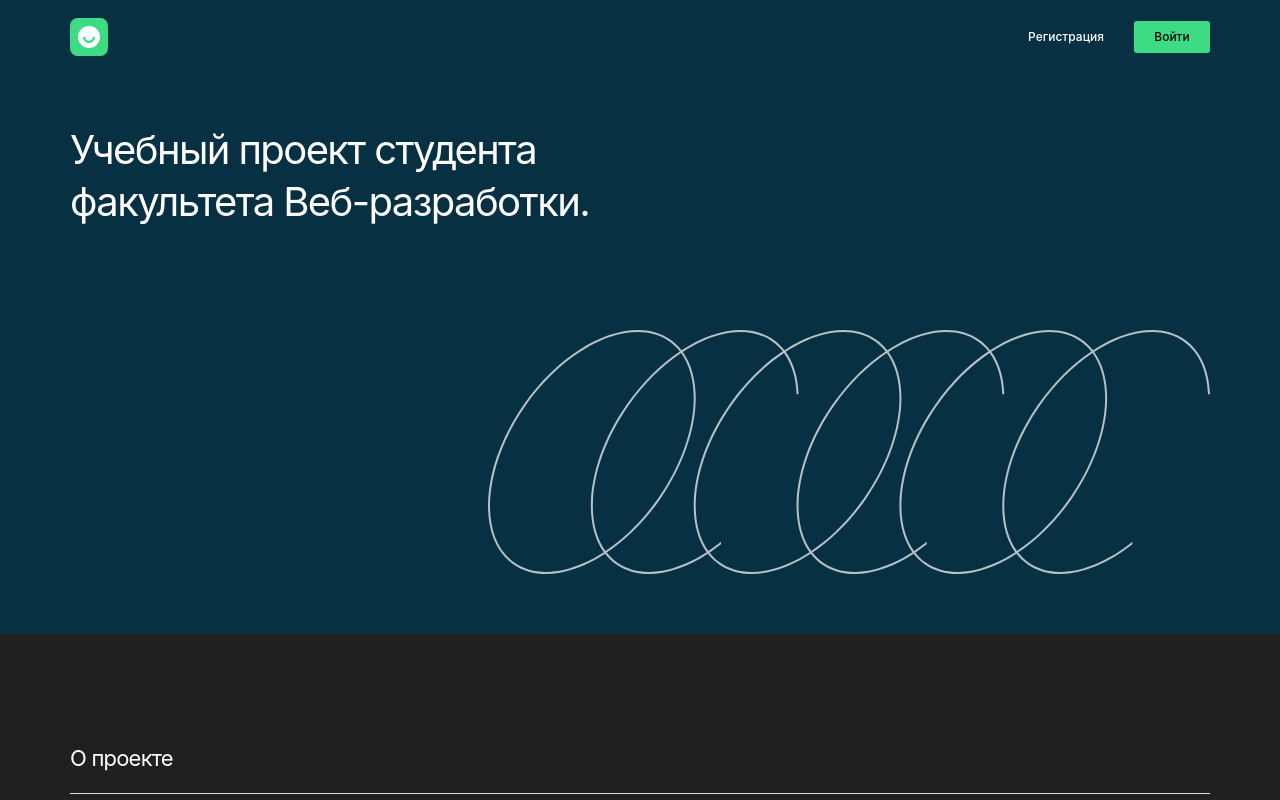
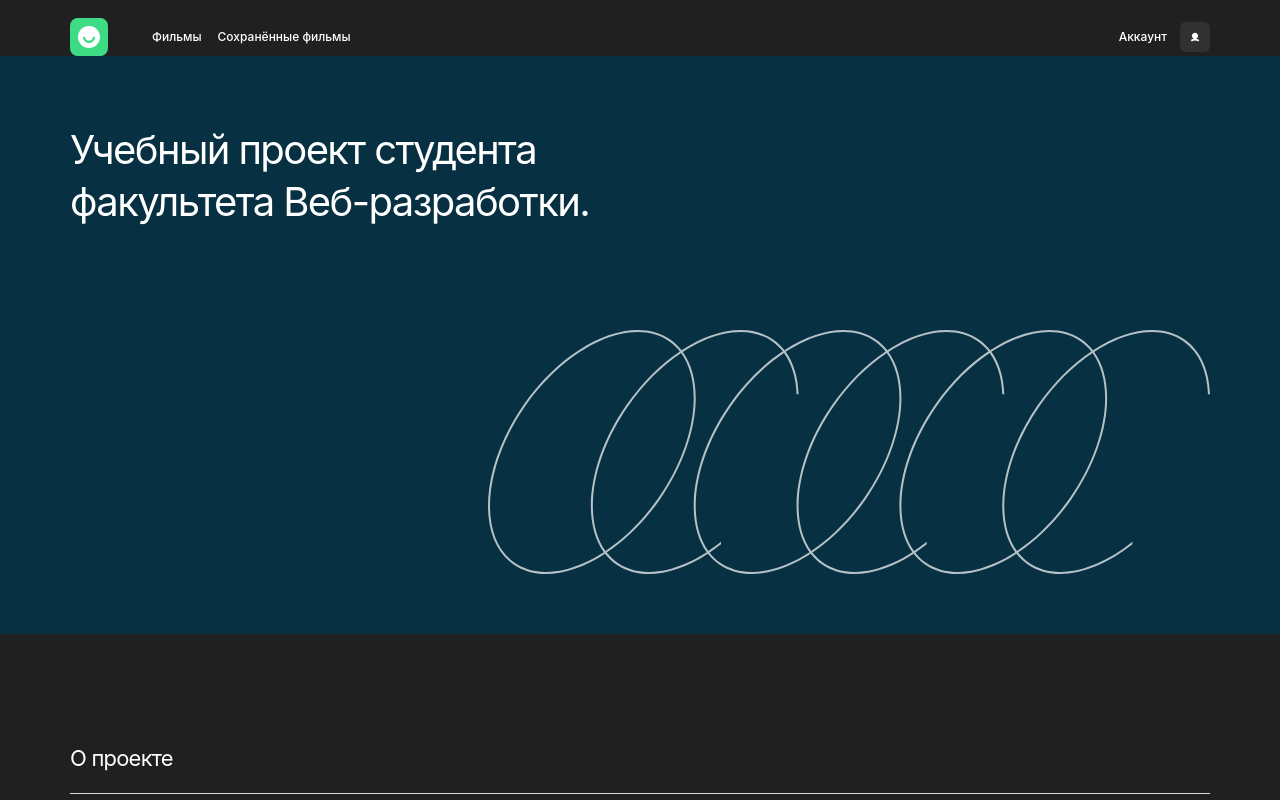
Before and after one commit to marias1403/movies-explorer-frontend, a React (Create React App) app: page / in a window 1280 px wide. Shown: the top 800 px of the page. Built offline with nearby package versions, Linux system fonts and the light colour scheme.

Commit message:
fix after review

```diff
--- a/src/components/Header/Header.js
+++ b/src/components/Header/Header.js
@@ -3,19 +3,19 @@ import { NavLink } from 'react-router-dom';
 
 function Header() {
   return (
-    <header className='header page__header section'>
+    <header className='header header_authorized page__header section'>
       <div className='header__wrapper'>
         <div className='header__logo-container'>
           <NavLink className='header__logo link' to='/'></NavLink>
-          <div className='header__nav-container header__nav-container_hidden'>
+          <div className='header__nav-container'>
             <NavLink to='/movies' className='header__link link'>Фильмы</NavLink>
             <NavLink to='/saved-movies' className='header__link link'>Сохранённые фильмы</NavLink>
           </div>
         </div>
         <div className='header__container'>
-          <NavLink to='/signup' className='header__link link'>Регистрация</NavLink>
-          <NavLink to='/signin' className='header__button link'>Войти</NavLink>
-          <div className='header__account-wrapper header__account-wrapper_hidden'>
+          <NavLink to='/signup' className='header__link header__link_hidden link'>Регистрация</NavLink>
+          <NavLink to='/signin' className='header__button header__button_hidden link'>Войти</NavLink>
+          <div className='header__account-wrapper'>
             <NavLink to='/profile' className='header__link link'>Аккаунт</NavLink>
             <div className='header__link-icon link'></div>
           </div>
```
